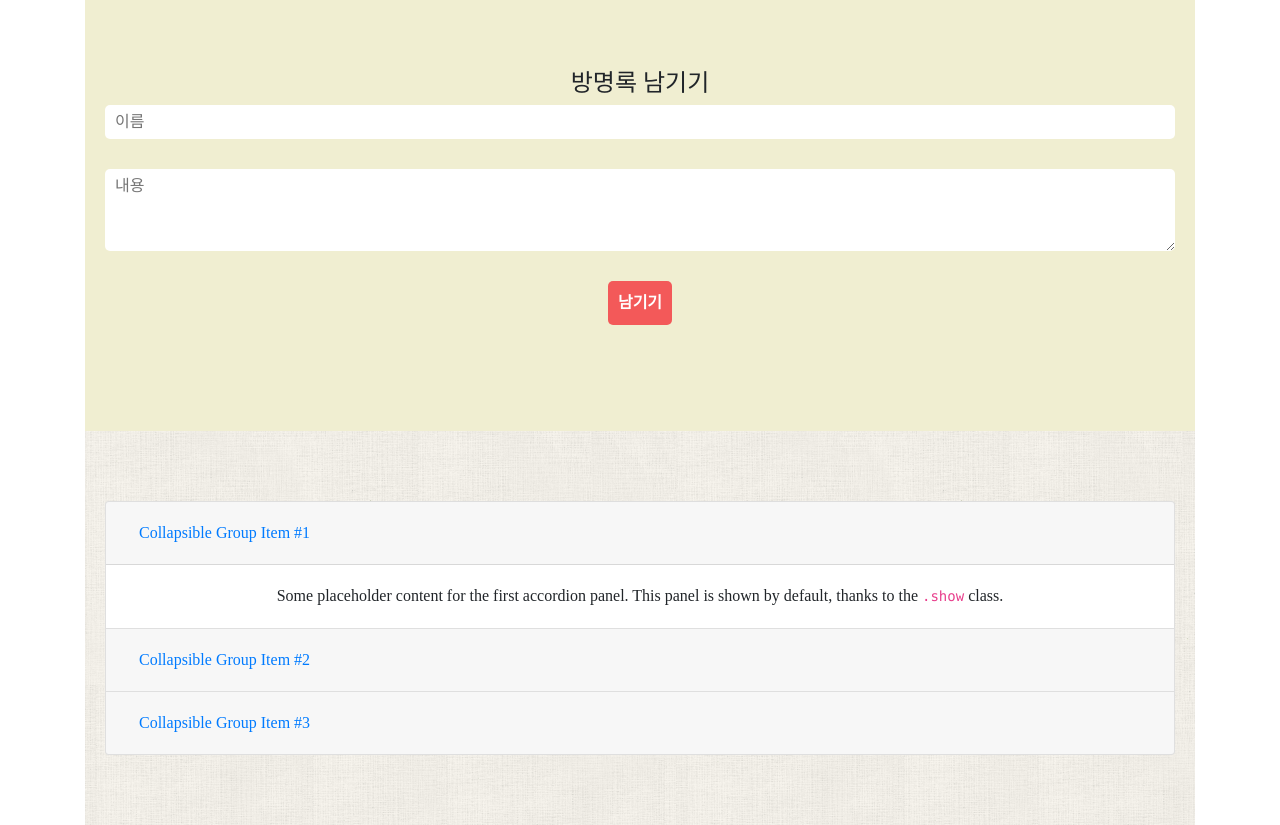
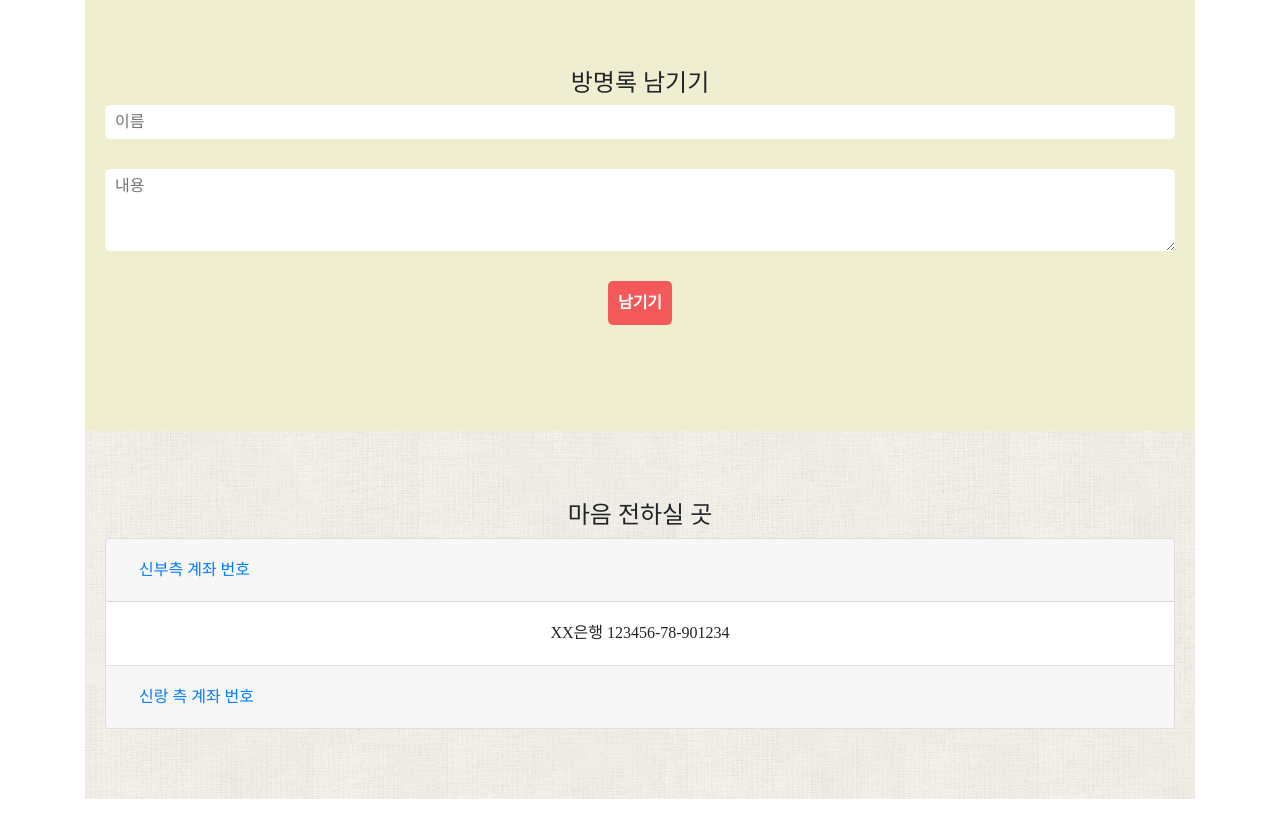
Before and after one commit to 0andme/FC-digital-academy, a Flask app: page / in a window 1280 px wide. Shown: the part 2678-3503 px from the top of the page. After the commit the page ends 3477 px from the top, so only its background shows below. Run offline with Flask 2, Linux system fonts and the light colour scheme; data that the repository does not hold is empty; some libraries are stand-ins or nearby versions; some web fonts are replaced.

Commit message:
feat : 계좌번호 data추가

```diff
--- a/mobile-invitations/templates/index.html
+++ b/mobile-invitations/templates/index.html
@@ -170,6 +170,7 @@
         </div>
       </div>
       <div class="row2">
+        <h4>마음 전하실 곳</h4>
         <div class="accordion" id="accordionExample">
           <div class="card">
             <div class="card-header" id="headingOne">
@@ -182,7 +183,7 @@
                   aria-expanded="true"
                   aria-controls="collapseOne"
                 >
-                  Collapsible Group Item #1
+                  신부측 계좌 번호
                 </button>
               </h2>
             </div>
@@ -193,11 +194,7 @@
               aria-labelledby="headingOne"
               data-parent="#accordionExample"
             >
-              <div class="card-body">
-                Some placeholder content for the first accordion panel. This
-                panel is shown by default, thanks to the
-                <code>.show</code> class.
-              </div>
+              <div class="card-body">XX은행 123456-78-901234</div>
             </div>
           </div>
           <div class="card">
@@ -211,7 +208,7 @@
                   aria-expanded="false"
                   aria-controls="collapseTwo"
                 >
-                  Collapsible Group Item #2
+                  신랑 측 계좌 번호
                 </button>
               </h2>
             </div>
@@ -221,37 +218,7 @@
               aria-labelledby="headingTwo"
               data-parent="#accordionExample"
             >
-              <div class="card-body">
-                Some placeholder content for the second accordion panel. This
-                panel is hidden by default.
-              </div>
-            </div>
-          </div>
-          <div class="card">
-            <div class="card-header" id="headingThree">
-              <h2 class="mb-0">
-                <button
-                  class="btn btn-link btn-block text-left collapsed"
-                  type="button"
-                  data-toggle="collapse"
-                  data-target="#collapseThree"
-                  aria-expanded="false"
-                  aria-controls="collapseThree"
-                >
-                  Collapsible Group Item #3
-                </button>
-              </h2>
-            </div>
-            <div
-              id="collapseThree"
-              class="collapse"
-              aria-labelledby="headingThree"
-              data-parent="#accordionExample"
-            >
-              <div class="card-body">
-                And lastly, the placeholder content for the third and final
-                accordion panel. This panel is hidden by default.
-              </div>
+              <div class="card-body">AA은행 123456-78-123456</div>
             </div>
           </div>
         </div>
```
